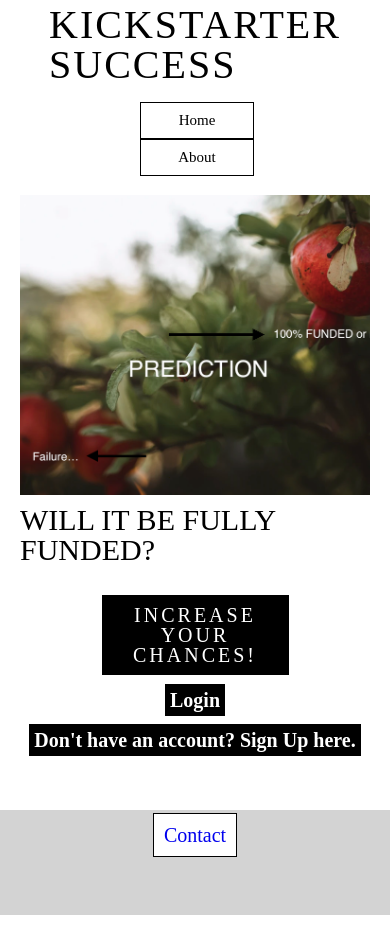
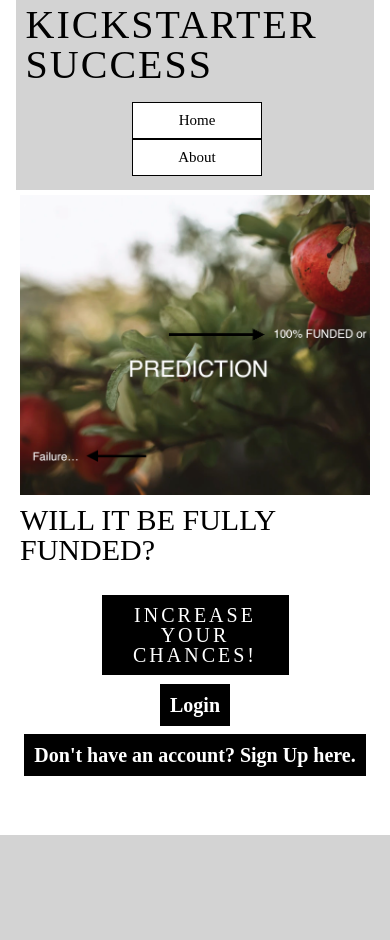
Before and after one commit to gsauce7/Marketing-Page, a plain HTML site: page index.html in a window 390 px wide. Before the commit the page ends 915 px from the top, so only its background shows below. Drawn offline with Linux system fonts and the light colour scheme.

Commit message:
MVP finally happy

```diff
--- a/index.html
+++ b/index.html
@@ -21,9 +21,9 @@
         <div class= "intro">
             <div><h1>WILL IT BE FULLY FUNDED?</h1>
             </div>
-            <div class= "myProjects"><a href= "https://kickstarter-dspt6-project.herokuapp.com/">INCREASE YOUR CHANCES!</a>
+            <div class= "myProjects"><a href= #>INCREASE YOUR CHANCES!</a>
             </div>
-            <div class= "login"><a href= "https://kickstarter-dspt6-project.herokuapp.com/">Login</a></div>
+            <div class= "login"><a href= #>Login</a></div>
             <div class= "signup"><a href= #>Don't have an account? Sign Up here.</a></div>
         </div>
 
@@ -43,8 +43,8 @@
 
     <footer>
 
-        <div><a href= "contact.html"><span id= "contactButton">Contact</span></a>
-        </div>
+        <!--<div><a href= "contact.html"><span id= "contactButton">Contact</span></a>
+        </div>-->
     </footer>
   </div>
 </body>
--- a/style/index.css
+++ b/style/index.css
@@ -98,14 +98,7 @@ nav a:hover {
     flex-direction: column;
 }
 
-#projectsSection1 img {
-    width: 5%;
-}
-#projectsSection1 iframe {
-    width: 90%;
-    height: 90vh;
-    border: 1rem dashed green;
-}
+
 .section2 {
     display: flex;
     flex-wrap: wrap;
@@ -204,16 +197,12 @@ footer > div {
 
 }
 
-form {
-    margin: .5rem;
-}
-
 .myProjects {
     padding-top: 1rem;
     padding-right: 0;
     padding-bottom: 1rem;
     margin-top: 3rem;
-    margin-bottom: 1.5rem;
+    margin-bottom: 2rem;
     margin-right: 0;
     background-color: black;
     color: white;
@@ -241,11 +230,11 @@ form {
     color: white;
 }
 .login {
-    margin-bottom: 2rem;
+    margin-bottom: 3rem;
 }
 
 .signup {
-    margin-bottom: 2rem;
+    margin-bottom: 3rem;
 }
 .login a {
     text-decoration: none;
@@ -253,7 +242,7 @@ form {
     font-weight: bold;
     background-color: black;
     font-size: 2rem;
-    padding: .5rem;
+    padding: 1rem;
 }
 .signup a {
     text-decoration: none;
@@ -261,7 +250,7 @@ form {
     font-weight: bold;
     background-color: black;
     font-size: 2rem;
-    padding: .5rem;
+    padding: 1rem;
 }
 
 .login a:visited {
@@ -378,11 +367,11 @@ form {
         display: flex;
         flex-direction: column;
         align-items: center;
-        height: 15rem;
-        width: 80%;
+        height: 19rem;
+        width: 92%;
         margin: 0 auto;
         padding: 0;
-        background-color: white;
+        background-color: lightgray;
     }
 
     div.wrapper header.main {
@@ -390,10 +379,10 @@ form {
         flex-direction: column;
         align-items: center;
         height: 19rem;
-        width: 80%;
+        width: 92%;
         margin: 0 auto;
         padding: 0;
-        background-color: white;
+        background-color: lightgray;
     }
 
     div.wrapper header .name {
```
Also changed, not shown: about.html (+2 -2 lines).
